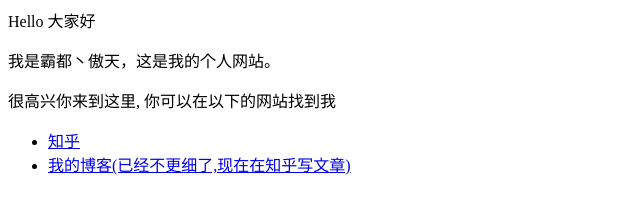
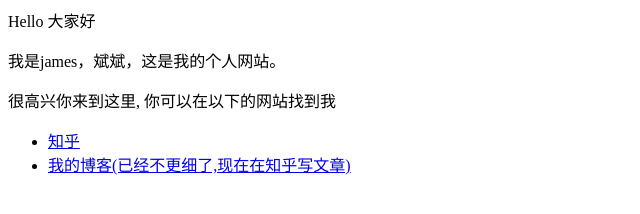
Before and after one commit to JamesHjb-Code/james.github.io, a plain HTML site: page index.html in a window 1280 px wide. Shown: the full height of the page, 0-640 px from the left. Drawn offline with Linux system fonts and the light colour scheme.

Commit message:
Update index.html

```diff
--- a/index.html
+++ b/index.html
@@ -1,5 +1,5 @@
 <p>Hello 大家好</p>
-<p>我是霸都丶傲天，这是我的个人网站。 </p>
+<p>我是james，斌斌，这是我的个人网站。 </p>
 <p>很高兴你来到这里, 你可以在以下的网站找到我</p>
 
 <ul>
```
